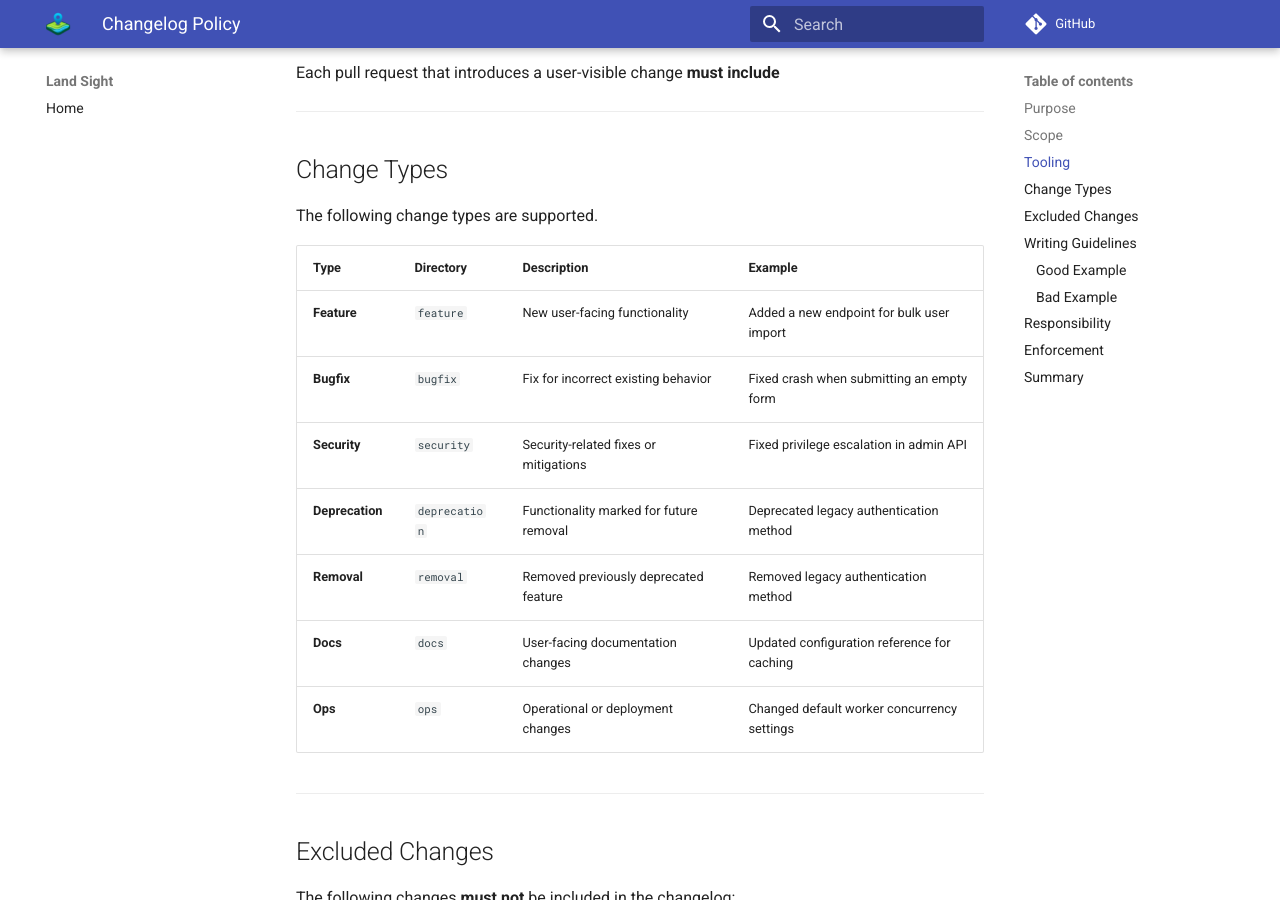
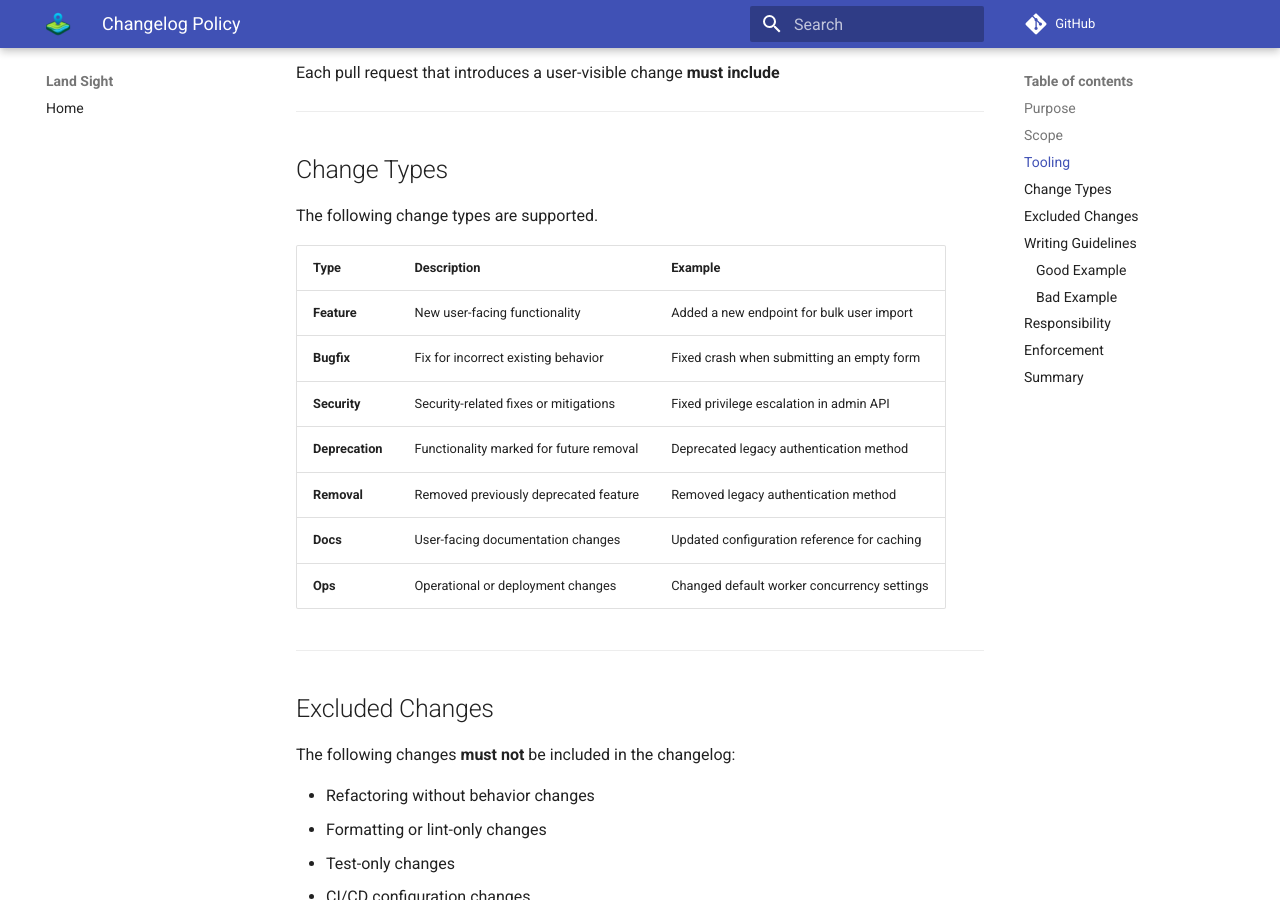
Before and after one commit to LandSight/backend, an MkDocs documentation site: the page built from docs/dev/CHANGELOG_POLICY.md, in a window 1280 px wide and 900 px high, scrolled down 641 px. Built offline with MkDocs 1.6.1 and Material for MkDocs 9.7.7, drawn with Linux system fonts in a browser that asks for light colours; plug-ins that fetch from the network failed and are left out; comment, search, counter and statistics services are not loaded.

Commit message:
docs: fix table

```diff
--- a/docs/dev/CHANGELOG_POLICY.md
+++ b/docs/dev/CHANGELOG_POLICY.md
@@ -33,15 +33,15 @@ Each pull request that introduces a user-visible change **must include**
 
 The following change types are supported.
 
-| Type        | Directory     | Description                              | Example                                                      |
-|-------------|---------------|------------------------------------------|--------------------------------------------------------------|
-| **Feature** | `feature`     | New user-facing functionality             | Added a new endpoint for bulk user import                    |
-| **Bugfix**  | `bugfix`      | Fix for incorrect existing behavior       | Fixed crash when submitting an empty form                    |
-| **Security**| `security`    | Security-related fixes or mitigations     | Fixed privilege escalation in admin API                      |
-| **Deprecation** | `deprecation` | Functionality marked for future removal | Deprecated legacy authentication method                     |
-| **Removal** | `removal`     | Removed previously deprecated feature    | Removed legacy authentication method                         |
-| **Docs**    | `docs`        | User-facing documentation changes         | Updated configuration reference for caching                  |
-| **Ops**     | `ops`         | Operational or deployment changes         | Changed default worker concurrency settings                  |
+| Type        | Description                               | Example                                                      |
+|-------------|-------------------------------------------|--------------------------------------------------------------|
+| **Feature** | New user-facing functionality             | Added a new endpoint for bulk user import                    |
+| **Bugfix**  | Fix for incorrect existing behavior       | Fixed crash when submitting an empty form                    |
+| **Security**| Security-related fixes or mitigations     | Fixed privilege escalation in admin API                      |
+| **Deprecation** | Functionality marked for future removal | Deprecated legacy authentication method                     |
+| **Removal** | Removed previously deprecated feature    | Removed legacy authentication method                         |
+| **Docs**    |  User-facing documentation changes         | Updated configuration reference for caching                  |
+| **Ops**     | Operational or deployment changes         | Changed default worker concurrency settings                  |
 
 ---
 
```
